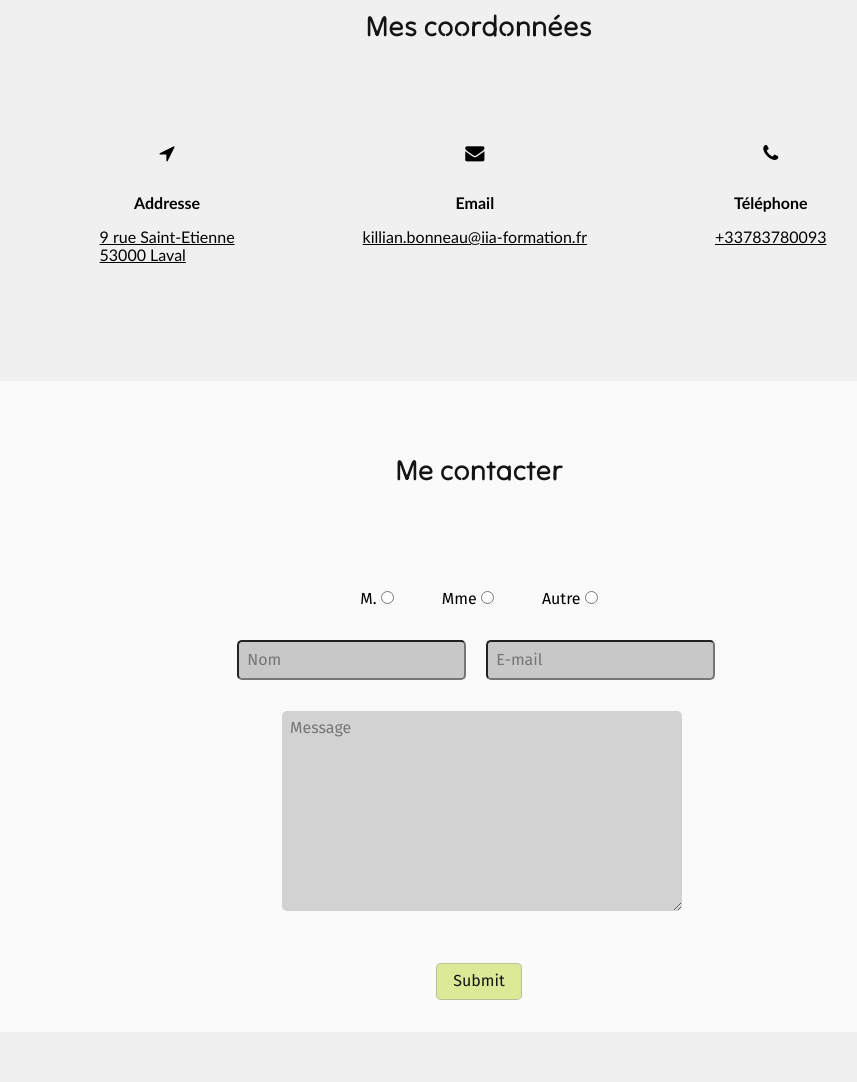
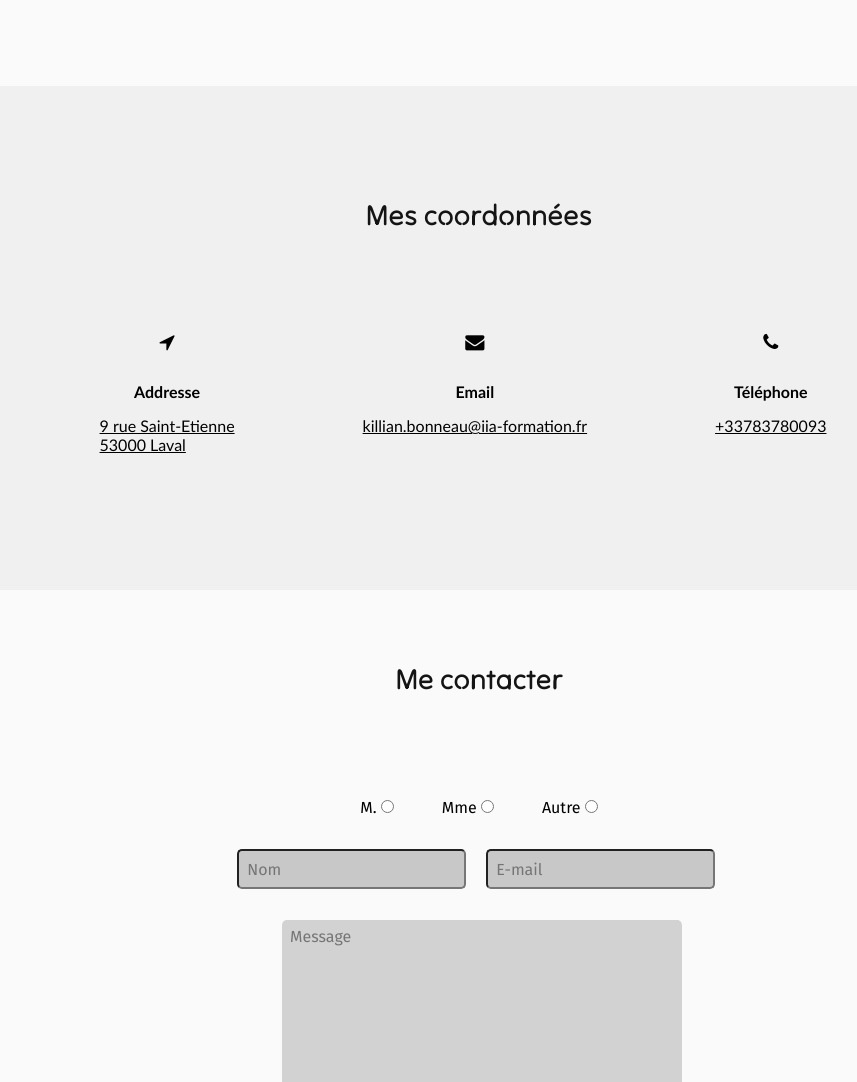
Before and after one commit to Aiizon/Portfolio-Website, a plain HTML site: page index.html in a window 1280 px wide. Shown: the part 3082-4164 px from the top of the page, without its empty margins (161-1018 px from the left). Drawn offline with Linux system fonts and the light colour scheme.

Commit message:
Updated Style

```diff
--- a/assets/css/style.css
+++ b/assets/css/style.css
@@ -229,6 +229,7 @@ nav ul > li > a:hover {
     max-height: fit-content;
     padding: 2rem;
     gap: 3rem;
+    min-height: 110vh;
 }
 .portfolio ul {
     display: flex;
@@ -348,16 +349,13 @@ nav ul > li > a:hover {
     cursor: pointer;
 }
 /*------------------------------------Contact---------------------------------------*/
-.container:has(.contact) {
-    min-height: 50vh;
-}
 .contact {
     display: flex;
     flex-direction: column;
     flex-wrap: wrap;
     align-items: center;
     justify-content: center;
-    height: 50vh;
+    min-height: 55vh;
     padding: 2rem;
     gap: 4rem;
 }
@@ -416,7 +414,7 @@ nav ul > li > a:hover {
     justify-content: space-evenly;
     gap: 5rem;
     margin: 0 auto;
-    padding: 2rem 0;
+    padding: 2rem;
 }
 .form-container {
     display: flex;
@@ -425,6 +423,7 @@ nav ul > li > a:hover {
     align-items: center;
     justify-content: space-evenly;
     gap: 1rem;
+    min-height: 50vh;
 }
 .form-container .gender {
     display: flex;
```
